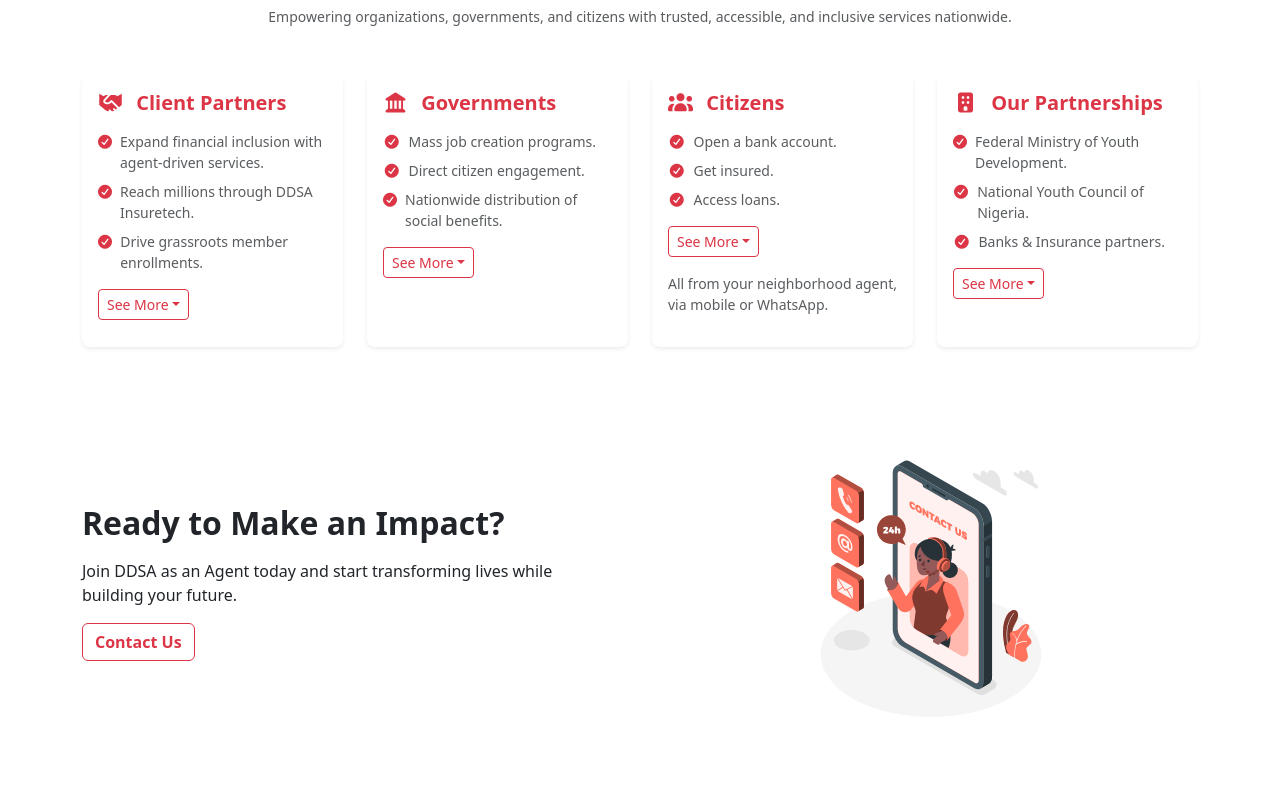
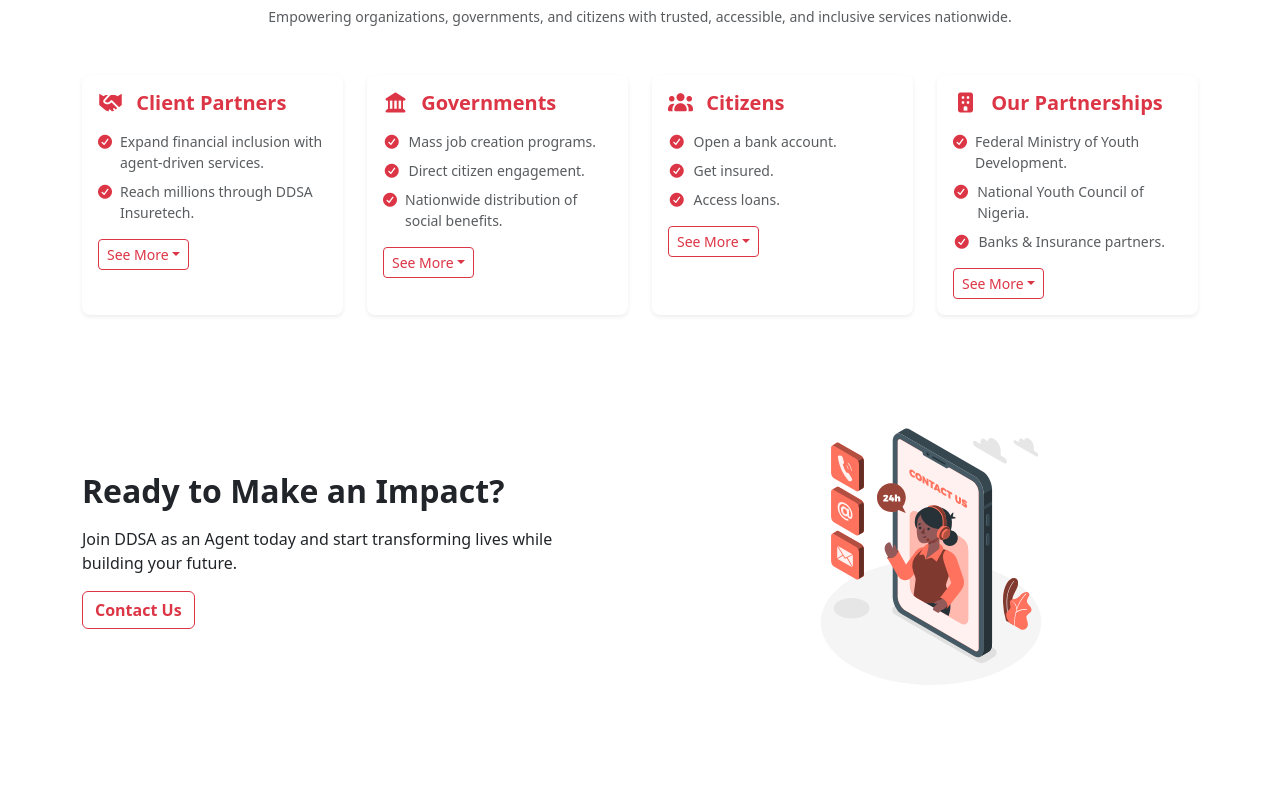
Before and after one commit to abrahamisaiah129/ddsa, a React (Vite) app in the folder ddsa-general/: page / in a window 1280 px wide. Shown: the part 2920-3711 px from the top of the page. Built offline with nearby package versions, Linux system fonts and the light colour scheme.

Commit message:
final fix

```diff
--- a/ddsa-general/src/pages/Home.jsx
+++ b/ddsa-general/src/pages/Home.jsx
@@ -503,7 +503,7 @@
                       "National identity schemes and subsidy delivery.",
                       "Nationwide verifications and acquisitions.",
                     ]
-                      .slice(0, 3)
+                      .slice(0, 2)
                       .map((text, i) => (
                         <motion.li
                           key={i}
@@ -682,6 +682,7 @@
                         "Access loans.",
                         "Register for pensions.",
                         "Verify property & link to markets.",
+                        "All from your neighborhood agent, via mobile or WhatsApp.",
                       ]
                         .slice(3)
                         .map((text, i) => (
@@ -694,9 +695,8 @@
                         ))}
                     </ul>
                   </div>
-                  <p className="mt-3 small text-muted">
-                    All from your neighborhood agent, via mobile or WhatsApp.
-                  </p>
+                  {/* <p className="mt-3 small text-muted">
+                  </p> */}
                 </div>
               </motion.div>
             </div>
```
